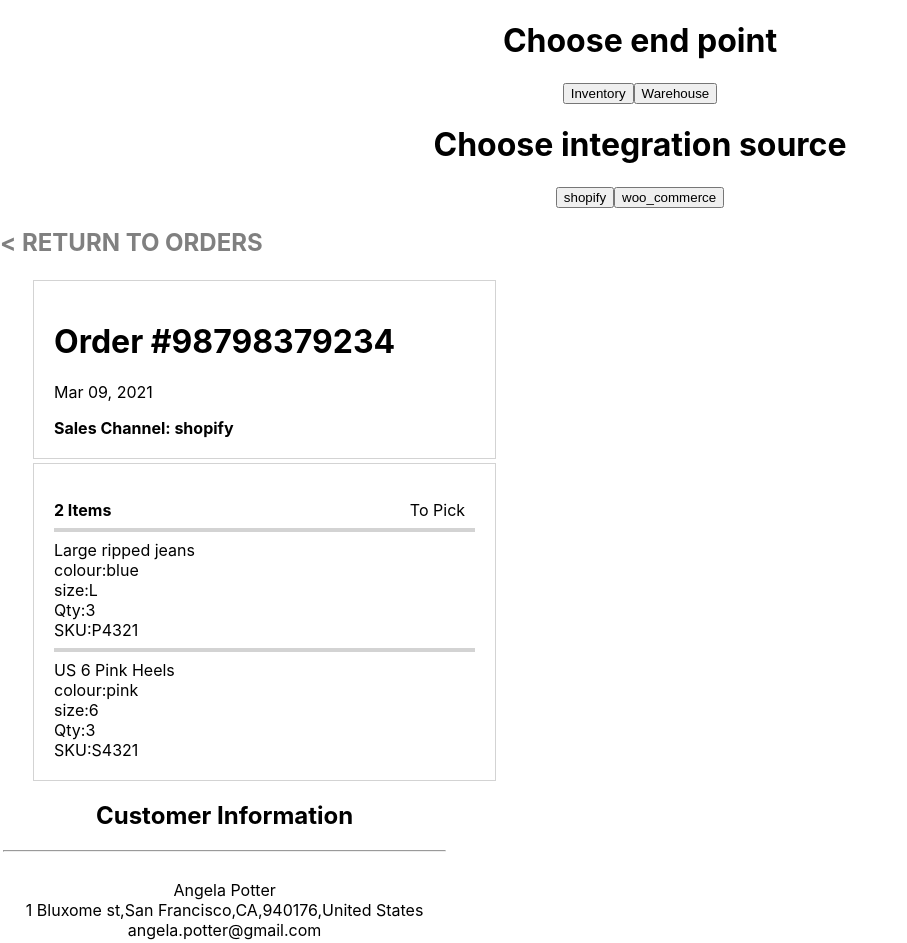
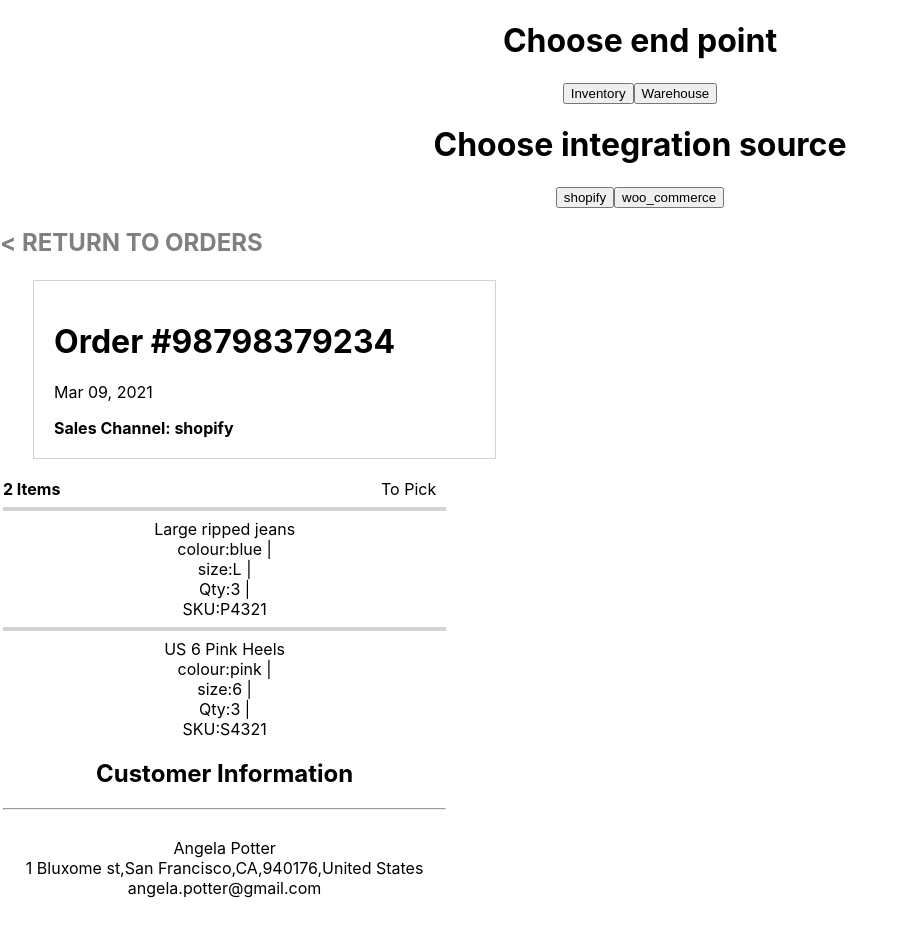
Before and after one commit to AlbertAus/skutopia, a React (Create React App) app: page / in a window 1280 px wide. Both pictures are taken after a click on the button "Warehouse". Shown: the whole page, without its empty margins (0-907 px from the left). After the commit the page ends 901 px from the top, so only its background shows below. Built offline with nearby package versions, Linux system fonts and the light colour scheme.

Commit message:
fix: remove className in itemList

```diff
--- a/src/components/itemList.tsx
+++ b/src/components/itemList.tsx
@@ -4,7 +4,7 @@ const ItemList = (props: any) => {
   const { items: data, endPoint } = props;
 
   return (
-    <div className="Order-Info">
+    <div>
       <div>
         <p>
           <div style={{ float: "left" }}>
@@ -23,12 +23,13 @@ const ItemList = (props: any) => {
               {item.Options.map((option: any) => {
                 return (
                   <div>
-                    {option.Name}:{option.Value}
+                    {option.Name}:{option.Value}{" "}
+                    {endPoint === "warehouse" ? "|" : ""}
                   </div>
                 );
               })}
             </div>
-            {endPoint === "warehouse" ? <div>Qty:{item.Quantity}</div> : ""}
+            {endPoint === "warehouse" ? <div>Qty:{item.Quantity} | </div> : ""}
             <div>SKU:{item.Sku}</div>
           </div>
         );
```
